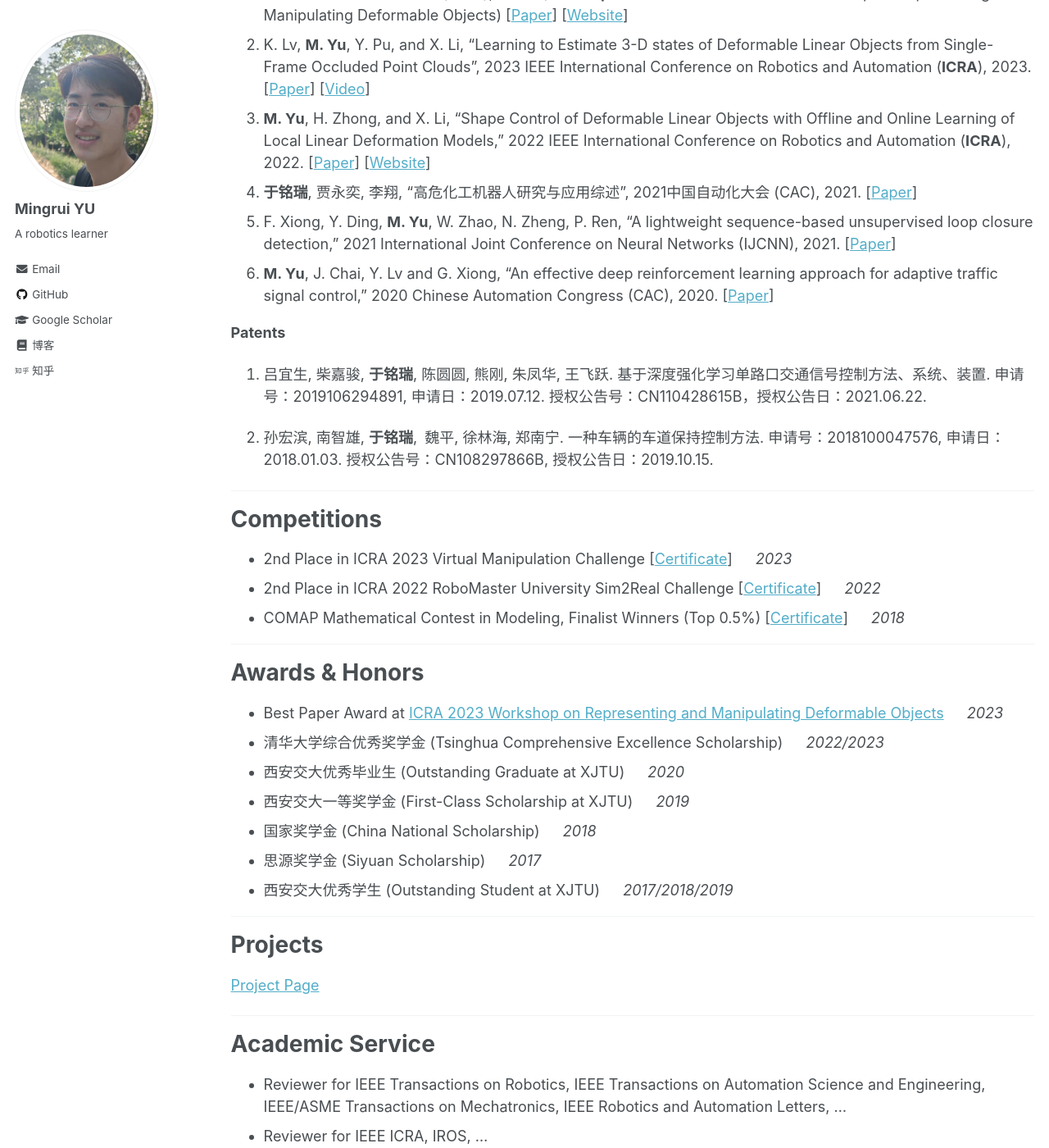
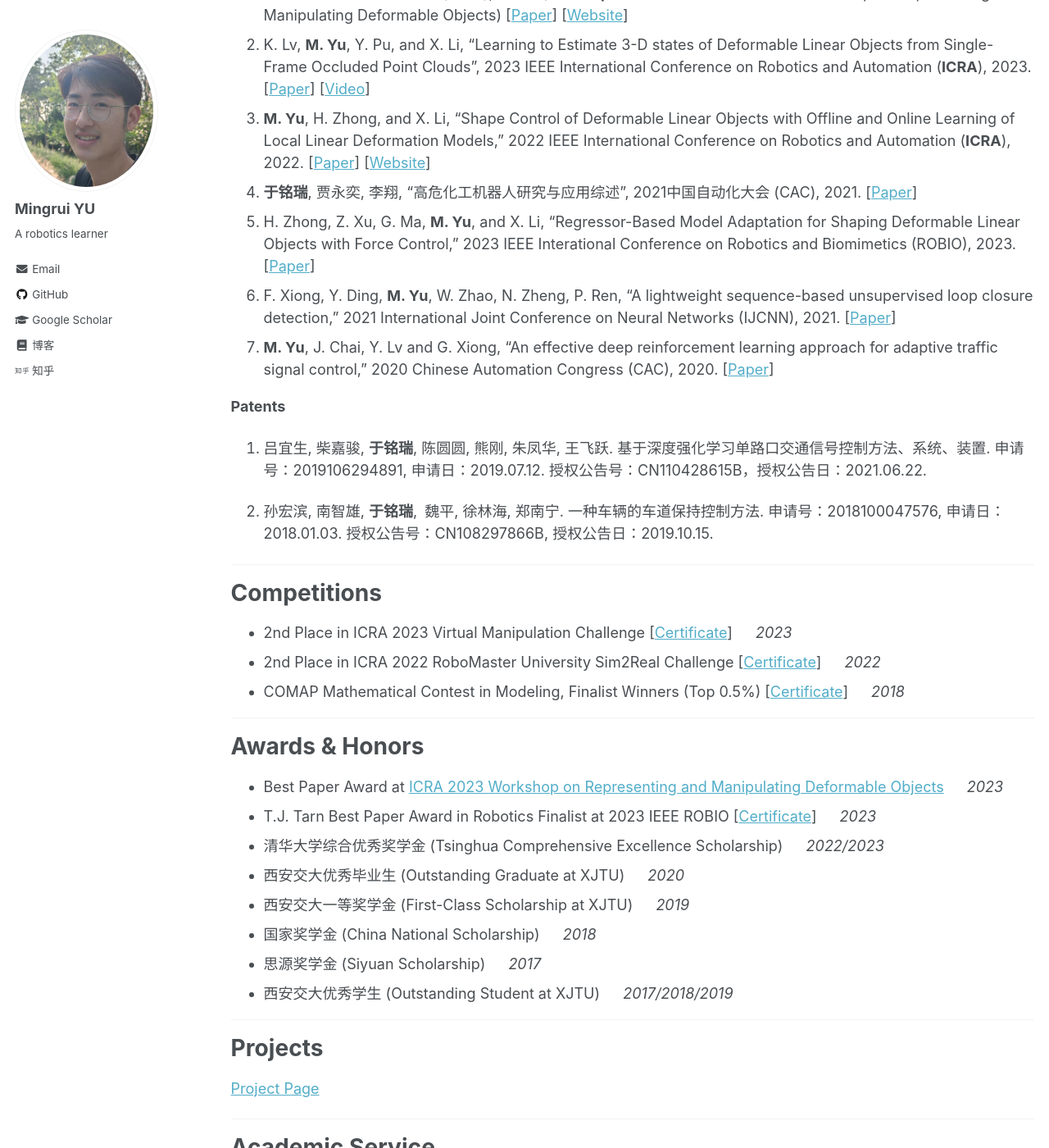
Before and after one commit to Mingrui-Yu/Mingrui-Yu.github.io, a Jekyll site: the page built from _pages/about.md, in a window 1280 px wide and 1400 px high, scrolled down 1604 px. Shown: the whole window at 82% size. Built offline with Jekyll 4.4.1, drawn with Linux system fonts in a browser that asks for light colours.

Commit message:
Update about.md

```diff
--- a/_pages/about.md
+++ b/_pages/about.md
@@ -60,8 +60,9 @@ Publications
 2. K. Lv, **M. Yu**, Y. Pu, and X. Li, “Learning to Estimate 3-D states of Deformable Linear Objects from Single-Frame Occluded Point Clouds”, 2023 IEEE International Conference on Robotics and Automation (**ICRA**), 2023. [[Paper](https://arxiv.org/abs/2210.01433)] [[Video](https://mingrui-yu.github.io/videos/ICRA23_DLO_perception_video.mp4)]
 3. **M. Yu**, H. Zhong, and X. Li, "Shape Control of Deformable Linear Objects with Offline and Online Learning of Local Linear Deformation Models," 2022 IEEE International Conference on Robotics and Automation (**ICRA**), 2022. [[Paper](https://arxiv.org/abs/2109.11091)] [[Website](https://mingrui-yu.github.io/shape_control_DLO/)]
 4. **于铭瑞**, 贾永奕, 李翔, "高危化工机器人研究与应用综述", 2021中国自动化大会 (CAC), 2021. [[Paper](https://kns.cnki.net/kcms/detail/detail.aspx?dbcode=CPFD&dbname=CPFDTEMP&filename=ZGZN202110001016&uniplatform=NZKPT&v=yTXq56-lHUDzP6r70Wst4lVFGnfv4CHYCDrmjizd_DZaM8yOR4dOTxj5IYdffmtQS2VgAE2EQ9Y%3d)]
-5. F. Xiong, Y. Ding, **M. Yu**, W. Zhao, N. Zheng, P. Ren, "A lightweight sequence-based unsupervised loop closure detection," 2021 International Joint Conference on Neural Networks (IJCNN), 2021. [[Paper](https://ieeexplore.ieee.org/abstract/document/9534180)]
-6. **M. Yu**, J. Chai, Y. Lv and G. Xiong, "An effective deep reinforcement learning approach for adaptive traffic signal control," 2020 Chinese Automation Congress (CAC), 2020. [[Paper](https://doi.org/10.1109/CAC51589.2020.9327396)]
+5. H. Zhong, Z. Xu, G. Ma, **M. Yu**, and X. Li, "Regressor-Based Model Adaptation for Shaping Deformable Linear Objects with Force Control," 2023 IEEE Interational Conference on Robotics and Biomimetics (ROBIO), 2023. [[Paper](https://ieeexplore.ieee.org/abstract/document/10354796)]
+6. F. Xiong, Y. Ding, **M. Yu**, W. Zhao, N. Zheng, P. Ren, "A lightweight sequence-based unsupervised loop closure detection," 2021 International Joint Conference on Neural Networks (IJCNN), 2021. [[Paper](https://ieeexplore.ieee.org/abstract/document/9534180)]
+7. **M. Yu**, J. Chai, Y. Lv and G. Xiong, "An effective deep reinforcement learning approach for adaptive traffic signal control," 2020 Chinese Automation Congress (CAC), 2020. [[Paper](https://doi.org/10.1109/CAC51589.2020.9327396)]
 
 
 
@@ -84,6 +85,7 @@ Competitions
 Awards & Honors
 ======
 * Best Paper Award at [ICRA 2023 Workshop on Representing and Manipulating Deformable Objects](https://deformable-workshop.github.io/icra2023/) &emsp; *2023*
+* T.J. Tarn Best Paper Award in Robotics Finalist at 2023 IEEE ROBIO [[Certificate](https://mingrui-yu.github.io/files/23_ROBIO_award.pdf)] &emsp; *2023*
 * 清华大学综合优秀奖学金 (Tsinghua Comprehensive Excellence Scholarship) &emsp; *2022/2023*
 * 西安交大优秀毕业生 (Outstanding Graduate at XJTU) &emsp; *2020*
 * 西安交大一等奖学金 (First-Class Scholarship at XJTU) &emsp; *2019*
```
